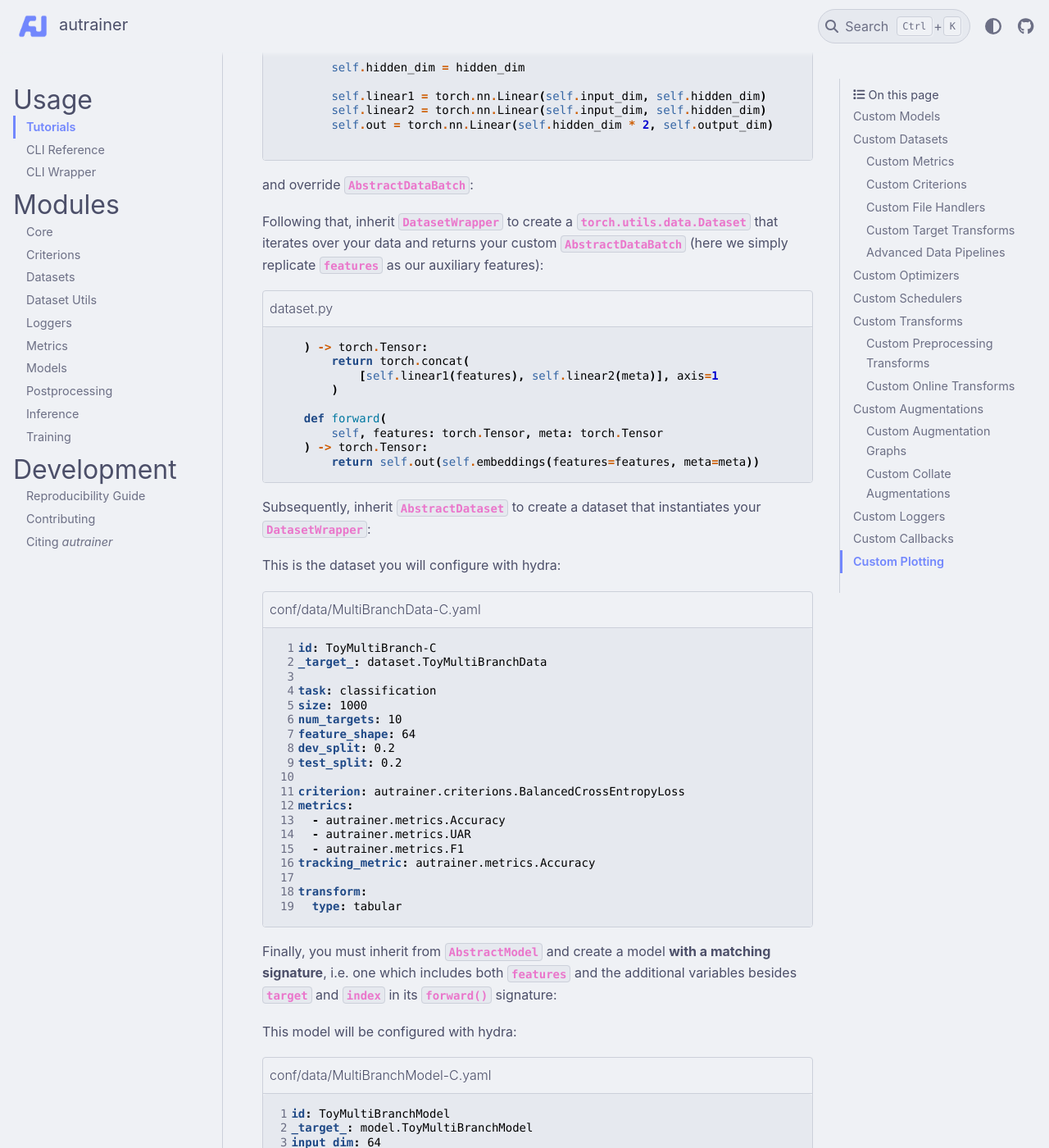
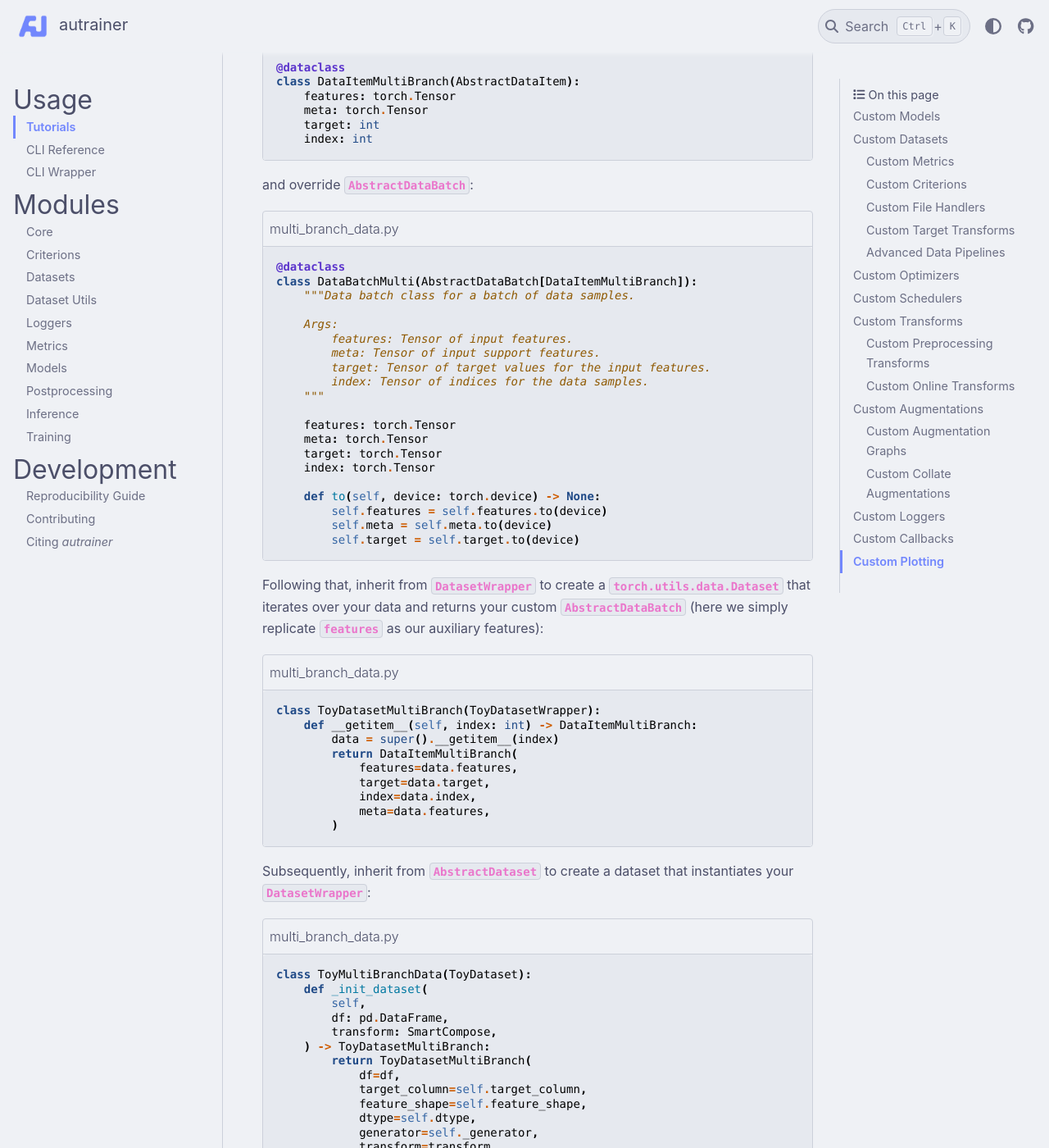
Before and after one commit to autrainer/autrainer, a Sphinx documentation site: the page built from docs/source/usage/tutorials.rst, in a window 1280 px wide and 1400 px high, scrolled down 10619 px. Shown: the whole window at 82% size. Built offline with Sphinx 7.4.7 and the PyData theme 0.15.4, drawn with Linux system fonts in a browser that asks for light colours; pages that are not in the unit, such as notebooks, are missing from menus; some of the changed text lies outside the part shown.

Commit message:
Fix docs

```diff
--- a/docs/source/examples/tutorials/MultiBranchData-C.yaml
+++ b/docs/source/examples/tutorials/MultiBranchData-C.yaml
@@ -1,6 +1,5 @@
-
 id: ToyMultiBranch-C
-_target_: dataset.ToyMultiBranchData
+_target_: multi_branch_data.ToyMultiBranchData
 
 task: classification
 size: 1000
--- a/docs/source/examples/tutorials/MultiBranchModel.yaml
+++ b/docs/source/examples/tutorials/MultiBranchModel.yaml
@@ -1,5 +1,5 @@
 id: ToyMultiBranchModel
-_target_: model.ToyMultiBranchModel
+_target_: multi_branch_model.ToyMultiBranchModel
 input_dim: 64
 hidden_dim: 64
 
--- a/docs/source/modules/dataset_utils.rst
+++ b/docs/source/modules/dataset_utils.rst
@@ -24,6 +24,9 @@
 (where we assume that each :class:`~autrainer.datasets.AbstractDataset`
 is an ordered set of instances).
 
+.. autoclass:: autrainer.datasets.utils.AbstractDataItem
+   :members:
+
 .. autoclass:: autrainer.datasets.utils.DataItem
    :members:
 
@@ -32,9 +35,9 @@
 we provide classes
 that hold *batches* of individual instances,
 and provides an implementation
-of the `collate_fn`
+of the :meth:`collate_fn`
 that must be passed
-to `torch.utils.data.DataLoader`.
+to :class:`torch.utils.data.DataLoader`.
 
 .. autoclass:: autrainer.datasets.utils.AbstractDataBatch
    :members:
--- a/docs/source/modules/models.rst
+++ b/docs/source/modules/models.rst
@@ -39,10 +39,27 @@
    that the last layer of the model is specified as the final :class:`~torch.nn.Linear` or :class:`~torch.nn.modules.conv._ConvNd` module.
    If the last layer is not the final layer in the module order, it may not be correctly identified for skipping.
 
+
 Abstract Model
 --------------
 
 All models inherit from the :class:`AbstractModel` class and implement the :meth:`forward` and :meth:`embeddings` methods.
+These models must adhere
+a specific signature
+for their :meth:`forward` method
+as `autrainer` uses
+argument names
+for its internal data flow.
+For this reason,
+:attr:`features`
+must always be the name
+of the first argument.
+All subsequent arguments
+can be named differently
+but they must be present
+as attributes
+in the corresponding
+:class:`~autrainer.datasets.utils.AbstractDataItem`.
 
 .. autoclass:: autrainer.models.AbstractModel
    :members:
--- a/docs/source/usage/tutorials.rst
+++ b/docs/source/usage/tutorials.rst
@@ -284,70 +284,70 @@
 Advanced Data Pipelines
 ~~~~~~~~~~~~~~~~~~~~~~~
 
-To create data and model pipelines that go beyond the standard :class:`~autrainer.dataset.DataItem` convention of using
-only :attr:`DataItem.features` as input to the model, first create a new :class:`~autrainer.dataset.DataItem` struct
-decorated with :class:`dataclasses.@dataclass`:
+To create data and model pipelines that go beyond the standard :class:`~autrainer.datasets.utils.DataItem` convention of using
+only :attr:`DataItem.features` as input to the model, first create a new :class:`~autrainer.datasets.utils.DataItem` struct
+decorated with :class:`dataclasses.dataclass`:
+
+.. literalinclude:: ../examples/tutorials/multi_branch_data.py
+   :language: python
+   :caption: multi_branch_data.py
+   :lines: 14-19
+
+and override :class:`~autrainer.datasets.utils.AbstractDataBatch`:
+
+.. literalinclude:: ../examples/tutorials/multi_branch_data.py
+   :language: python
+   :caption: multi_branch_data.py
+   :lines: 22-41
+
+Following that, inherit from :class:`~autrainer.datasets.utils.DatasetWrapper`
+to create a :class:`torch.utils.data.Dataset`
+that iterates over your data
+and returns your custom :class:`~autrainer.datasets.utils.AbstractDataBatch`
+(here we simply replicate :attr:`features`
+as our auxiliary features):
+
+.. literalinclude:: ../examples/tutorials/multi_branch_data.py
+   :language: python
+   :caption: multi_branch_data.py
+   :lines: 44-52
+
+Subsequently, inherit from :class:`~autrainer.datasets.AbstractDataset`
+to create a dataset
+that instantiates your :class:`~autrainer.datasets.utils.DatasetWrapper`:
+
+
+.. literalinclude:: ../examples/tutorials/multi_branch_data.py
+   :language: python
+   :caption: multi_branch_data.py
+   :lines: 55-73
+
+Next, create a :attr:`ToyMultiBranch-C.yaml` configuration file for the dataset in the :attr:`conf/dataset/` directory:
+
+.. literalinclude:: ../examples/tutorials/MultiBranchData-C.yaml
+   :language: yaml
+   :caption: conf/data/ToyMultiBranch-C.yaml
+   :linenos:
+
+Finally, you must inherit from :class:`~autrainer.models.AbstractModel`
+and create a model **with a matching signature**,
+in its forward pass to access the :attr:`meta` parameter:
 
 .. literalinclude:: ../examples/tutorials/multi_branch_model.py
    :language: python
-   :caption: data_struct.py
-   :lines: 10-15
-
-and override :class:`~autrainer.dataset.AbstractDataBatch`:
-
-.. literalinclude:: ../examples/tutorials/multi_branch_model.py
-   :language: python
-   :caption: data_batch.py
-   :lines: 28-46
-
-Following that, inherit :class:`~autrainer.datasets.dataset_wrapper.DatasetWrapper`
-to create a :class:`torch.utils.data.Dataset`
-that iterates over your data
-and returns your custom :class:`~autrainer.dataset.AbstractDataBatch`
-(here we simply replicate :attr:`~autrainer.datasets.ToyDatasetWrapper.features`
-as our auxiliary features):
-
-.. literalinclude:: ../examples/tutorials/multi_branch_model.py
-   :language: python
-   :caption: dataset.py
-   :lines: 18-26
-
-Subsequently, inherit :class:`~autrainer.datasets.AbstractDataset`
-to create a dataset
-that instantiates your :class:`~autrainer.datasets.dataset_wrapper.DatasetWrapper`:
+   :caption: multi_branch_model.py
+   :lines: 6-26
 
 
-.. literalinclude:: ../examples/tutorials/multi_branch_model.py
-   :language: python
-   :caption: dataset.py
-   :lines: 49-67
+Next, create a
+:attr:`ToyMultiBranchModel.yaml`
+configuration file
+for the model in the :attr:`conf/model/` directory:
 
-This is the dataset you will configure
-with hydra:
-
-.. literalinclude:: ../examples/tutorials/MultiBranchData-C.yaml
-   :language: yaml
-   :caption: conf/data/MultiBranchData-C.yaml
-   :linenos:
-
-Finally, you must inherit from :class:`~autrainer.datasets.AbstractModel`
-and create a model **with a matching signature**,
-i.e. one which includes both :attr:`features`
-and the additional variables
-besides :attr:`target` and :attr:`index`
-in its :meth:`~autrainer.datasets.AbstractModel.forward` signature:
-
-.. literalinclude:: ../examples/tutorials/multi_branch_model.py
-   :language: python
-   :caption: model.py
-   :lines: 69-86
-
-
-This model will be configured with hydra:
 
 .. literalinclude:: ../examples/tutorials/MultiBranchModel.yaml
    :language: yaml
-   :caption: conf/data/MultiBranchModel-C.yaml
+   :caption: conf/data/ToyMultiBranchModel.yaml
    :linenos:
 
 
```
Also changed, not shown: 2 other files.
